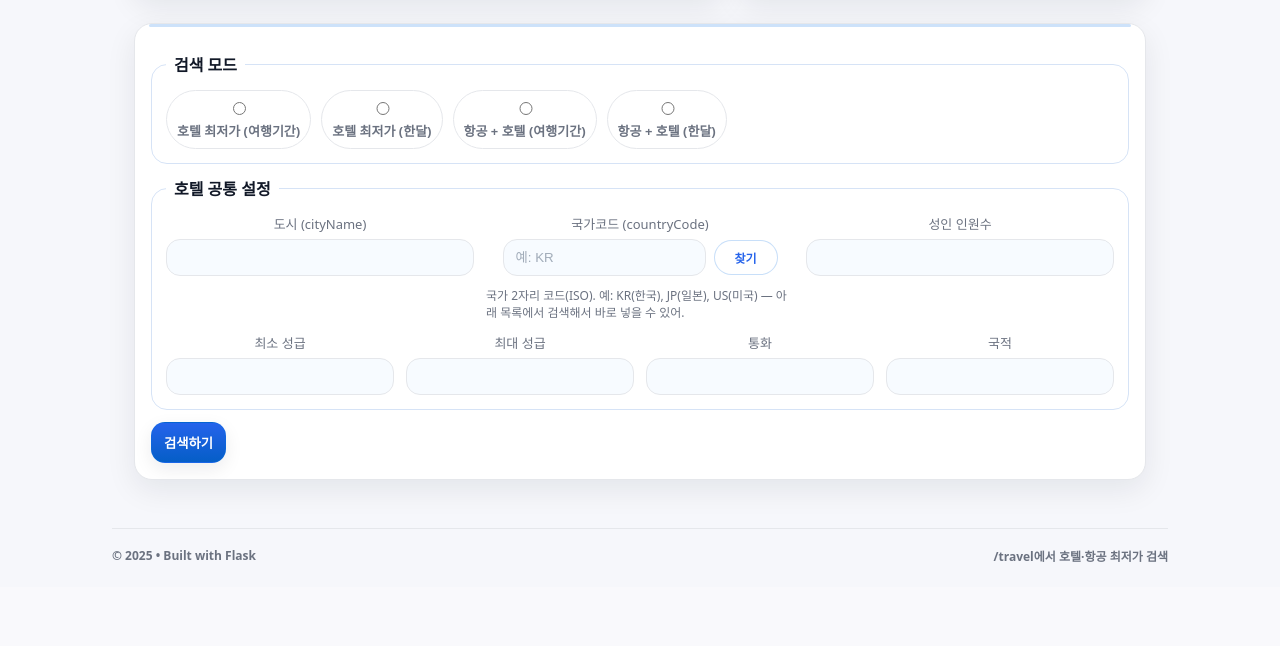
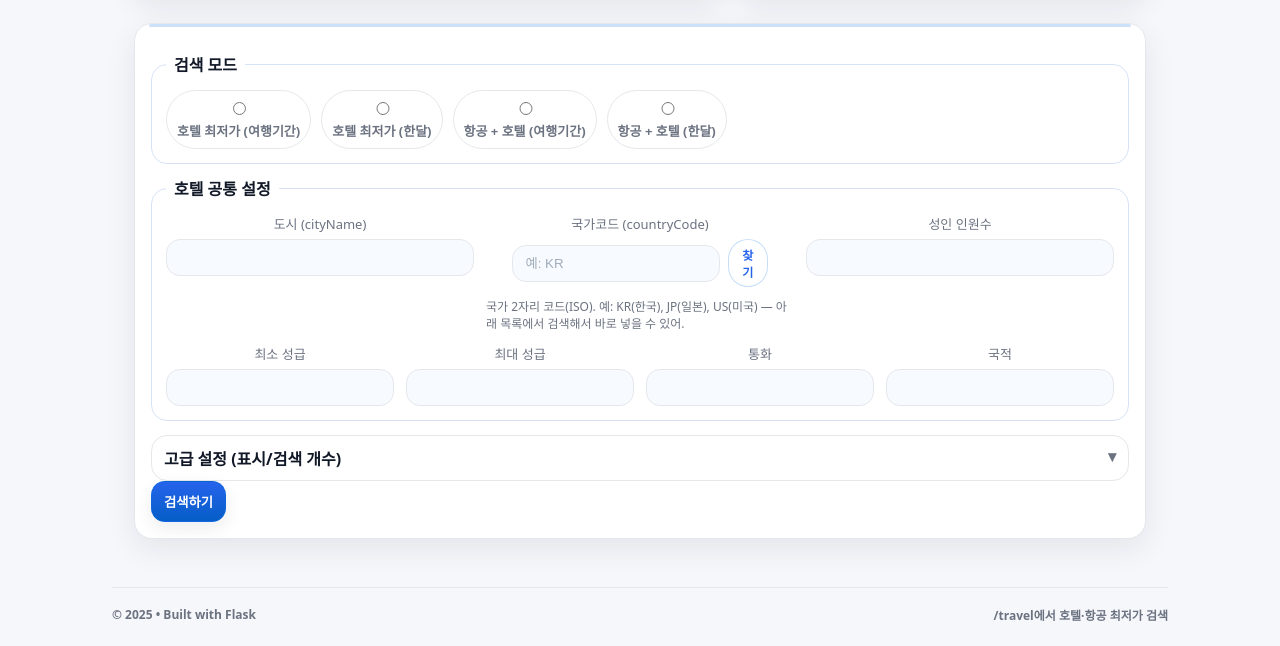
Before and after one commit to bae77777-afk/Flight_hotels, a Flask app: template templates/travel.html in a window 1280 px wide. Shown: the part 529-1175 px from the top of the page. Before the commit the page ends 1091 px from the top, so only its background shows below. Run offline with Flask 2, Linux system fonts and the light colour scheme; the template is opened without the code that fills it, so the values that code supplies are empty; some web fonts are replaced.

Commit message:
date detail changes in travel.html

```diff
--- a/templates/travel.html
+++ b/templates/travel.html
@@ -29,7 +29,7 @@
     *{box-sizing:border-box}
     body{
       margin:0; background:var(--bg); color:var(--text);
-      font-family: "NanumSquareNeo", ui-sans-serif, system-ui, -apple-system, Segoe UI, Roboto, Apple SD Gothic Neo, "Noto Sans KR", sans-serif;
+      font-family: ui-sans-serif, system-ui, -apple-system, Segoe UI, Roboto, Apple SD Gothic Neo, "Noto Sans KR", sans-serif;
     }
     a{color:inherit; text-decoration:none}
     .wrap{max-width:1100px; margin:0 auto; padding:22px;}
@@ -139,12 +139,7 @@
     /* ===== Autocomplete / Catalog ===== */
     .input-with-btn{ display:flex; gap:8px; align-items:center; }
     .btn.mini{ padding:6px 10px; border-radius:999px; font-size:12px; font-weight:900; }
-        /* Fix: prevent "찾기" from stacking vertically on narrow widths */
-    .btn.mini{ white-space: nowrap; min-width: 64px; flex: 0 0 auto; padding: 8px 14px; }
-    .input-with-btn{ flex-wrap: nowrap; }
-    .input-with-btn input{ flex: 1 1 auto; min-width: 0; }
-
-.code-help{ margin-top:6px; color: var(--muted); font-size:12px; line-height:1.35; }
+    .code-help{ margin-top:6px; color: var(--muted); font-size:12px; line-height:1.35; }
 
     /* Modal */
     .modal-overlay{
@@ -220,6 +215,41 @@
     }
     .catalog-table tr:hover td{ background: rgba(7,112,227,.04); cursor:pointer; }
 
+
+    /* ===== Advanced settings (Top N / Limit) ===== */
+    details.advanced{
+      margin-top: 14px;
+      border: 1px solid var(--line);
+      border-radius: 16px;
+      padding: 10px 12px;
+      background: rgba(255,255,255,.9);
+      box-shadow: var(--shadow-sm);
+    }
+    details.advanced summary{
+      cursor: pointer;
+      font-weight: 900;
+      color: var(--ink);
+      user-select: none;
+      list-style: none;
+      outline: none;
+    }
+    details.advanced summary::-webkit-details-marker{ display:none; }
+    details.advanced summary::after{
+      content: "▾";
+      float: right;
+      color: var(--muted);
+      font-weight: 900;
+      transform: translateY(-1px);
+    }
+    details.advanced[open] summary::after{ content:"▴"; }
+    .advanced-grid{ margin-top: 12px; }
+    .advanced-grid .hint{
+      grid-column: 1 / -1;
+      font-size: 12px;
+      line-height: 1.4;
+      opacity: .9;
+      padding-top: 2px;
+    }
 </style>
 </head>
 <body>
@@ -338,18 +368,12 @@
           <legend>여행기간 입력</legend>
           <div class="grid4">
             <label>체크인
-              <input name="checkin" value="{{ checkin }}">
+              <input type="date" name="checkin" value="{{ checkin }}" required>
             </label>
             <label>체크아웃
-              <input name="checkout" value="{{ checkout }}">
+              <input type="date" name="checkout" value="{{ checkout }}" required>
             </label>
-            <label>Top N
-              <input name="top_n" value="{{ top_n }}">
-            </label>
-            <label>Limit
-              <input name="limit" value="{{ limit }}">
-            </label>
-          </div>
+</div>
         </fieldset>
 
 
@@ -361,6 +385,24 @@
             <label>숙박일수(박) <input name="nights" value="{{ nights }}" size="3"></label>
           </div>
         </fieldset>
+
+
+        <details class="advanced">
+          <summary>고급 설정 (표시/검색 개수)</summary>
+          <div class="grid3 advanced-grid">
+            <label>표시 개수 (Top N)
+              <input name="top_n" value="{{ top_n }}" inputmode="numeric">
+            </label>
+            <label>검색 개수 (Limit)
+              <input name="limit" value="{{ limit }}" inputmode="numeric">
+            </label>
+            <div class="hint muted">
+              Top N은 화면에 보여줄 결과 개수, Limit은 API에서 가져올 후보(검색) 개수입니다.
+            </div>
+          </div>
+        </details>
+
+
 
         <fieldset id="fs-flight">
           <legend>항공 설정 (항공+호텔 모드에서 사용)</legend>
@@ -416,7 +458,7 @@
         <h2 class="section-title">호텔 최저가 (여행기간) 결과</h2>
         <table>
           <tr>
-            <th>No</th><th>호텔 이름</th><th>평점</th><th class="right">총액</th><th>통화</th><th>환불</th><th>주소</th>
+            <th>No</th><th>호텔 이름</th><th>성급</th><th class="right">총액</th><th>통화</th><th>환불</th><th>주소</th>
           </tr>
           {% for r in period_rows %}
           <tr>
@@ -486,7 +528,7 @@
           <h3>② 동일 기간 호텔 TOP {{ fh_hotels|length }}</h3>
           <table>
             <tr>
-              <th>Rank</th><th>호텔 이름</th><th>평점</th><th class="right">총액</th><th>통화</th><th>환불</th><th>주소</th>
+              <th>Rank</th><th>호텔 이름</th><th>성급</th><th class="right">총액</th><th>통화</th><th>환불</th><th>주소</th>
             </tr>
             {% for h in fh_hotels %}
             <tr>
@@ -536,7 +578,7 @@
           <h3>② 해당 일정 기준 호텔 TOP {{ fh_hotels|length }}</h3>
           <table>
             <tr>
-              <th>Rank</th><th>호텔 이름</th><th>평점</th><th class="right">총액</th><th>통화</th><th>환불</th><th>주소</th>
+              <th>Rank</th><th>호텔 이름</th><th>성급</th><th class="right">총액</th><th>통화</th><th>환불</th><th>주소</th>
             </tr>
             {% for h in fh_hotels %}
             <tr>
@@ -925,6 +967,27 @@
       });
     });
 </script>
+
+<script>
+  // Keep checkout >= checkin for better UX
+  function syncCheckoutMin(){
+    const ci = document.querySelector('input[name="checkin"]');
+    const co = document.querySelector('input[name="checkout"]');
+    if(!ci || !co) return;
+    if(ci.value) co.min = ci.value;
+    if(ci.value && co.value && co.value < ci.value){
+      co.value = ci.value;
+    }
+  }
+  document.addEventListener("DOMContentLoaded", () => {
+    syncCheckoutMin();
+    const ci = document.querySelector('input[name="checkin"]');
+    const co = document.querySelector('input[name="checkout"]');
+    if(ci) ci.addEventListener("change", syncCheckoutMin);
+    if(co) co.addEventListener("change", syncCheckoutMin);
+  });
+</script>
+
 </body>
 </html>
 
```
